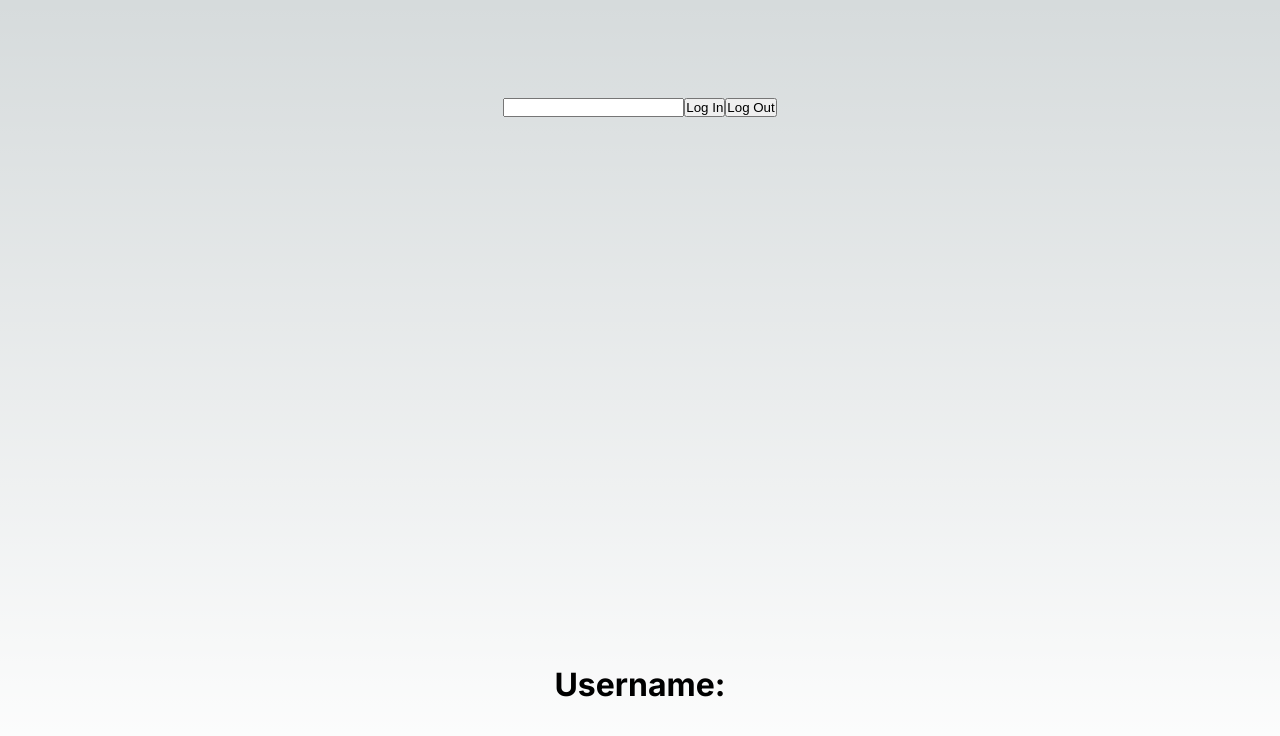
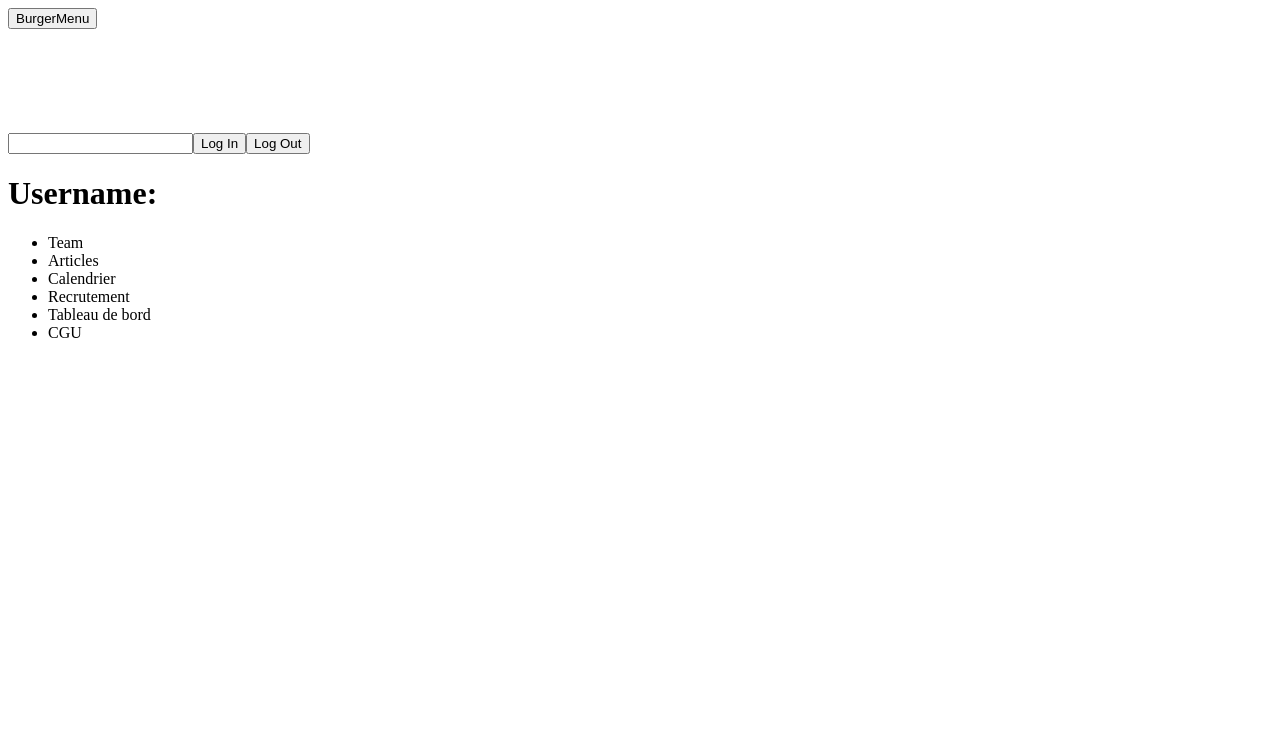
Before and after one commit to QuentinJoanon/VictoryZone-Front, a Next.js app: page / in a window 1280 px wide. Shown: the top 736 px of the page. Built offline with nearby package versions, Linux system fonts and the light colour scheme.

Commit message:
feat: begin layout

```diff
--- a/package.json
+++ b/package.json
@@ -19,6 +19,7 @@
     "react": "18.2.0",
     "react-dom": "18.2.0",
     "react-redux": "^8.0.7",
+    "sass": "^1.63.2",
     "typescript": "5.1.3"
   },
   "devDependencies": {
--- a/src/app/globals.css
+++ /dev/null
@@ -1,107 +0,0 @@
-:root {
-  --max-width: 1100px;
-  --border-radius: 12px;
-  --font-mono: ui-monospace, Menlo, Monaco, 'Cascadia Mono', 'Segoe UI Mono',
-    'Roboto Mono', 'Oxygen Mono', 'Ubuntu Monospace', 'Source Code Pro',
-    'Fira Mono', 'Droid Sans Mono', 'Courier New', monospace;
-
-  --foreground-rgb: 0, 0, 0;
-  --background-start-rgb: 214, 219, 220;
-  --background-end-rgb: 255, 255, 255;
-
-  --primary-glow: conic-gradient(
-    from 180deg at 50% 50%,
-    #16abff33 0deg,
-    #0885ff33 55deg,
-    #54d6ff33 120deg,
-    #0071ff33 160deg,
-    transparent 360deg
-  );
-  --secondary-glow: radial-gradient(
-    rgba(255, 255, 255, 1),
-    rgba(255, 255, 255, 0)
-  );
-
-  --tile-start-rgb: 239, 245, 249;
-  --tile-end-rgb: 228, 232, 233;
-  --tile-border: conic-gradient(
-    #00000080,
-    #00000040,
-    #00000030,
-    #00000020,
-    #00000010,
-    #00000010,
-    #00000080
-  );
-
-  --callout-rgb: 238, 240, 241;
-  --callout-border-rgb: 172, 175, 176;
-  --card-rgb: 180, 185, 188;
-  --card-border-rgb: 131, 134, 135;
-}
-
-@media (prefers-color-scheme: dark) {
-  :root {
-    --foreground-rgb: 255, 255, 255;
-    --background-start-rgb: 0, 0, 0;
-    --background-end-rgb: 0, 0, 0;
-
-    --primary-glow: radial-gradient(rgba(1, 65, 255, 0.4), rgba(1, 65, 255, 0));
-    --secondary-glow: linear-gradient(
-      to bottom right,
-      rgba(1, 65, 255, 0),
-      rgba(1, 65, 255, 0),
-      rgba(1, 65, 255, 0.3)
-    );
-
-    --tile-start-rgb: 2, 13, 46;
-    --tile-end-rgb: 2, 5, 19;
-    --tile-border: conic-gradient(
-      #ffffff80,
-      #ffffff40,
-      #ffffff30,
-      #ffffff20,
-      #ffffff10,
-      #ffffff10,
-      #ffffff80
-    );
-
-    --callout-rgb: 20, 20, 20;
-    --callout-border-rgb: 108, 108, 108;
-    --card-rgb: 100, 100, 100;
-    --card-border-rgb: 200, 200, 200;
-  }
-}
-
-* {
-  box-sizing: border-box;
-  padding: 0;
-  margin: 0;
-}
-
-html,
-body {
-  max-width: 100vw;
-  overflow-x: hidden;
-}
-
-body {
-  color: rgb(var(--foreground-rgb));
-  background: linear-gradient(
-      to bottom,
-      transparent,
-      rgb(var(--background-end-rgb))
-    )
-    rgb(var(--background-start-rgb));
-}
-
-a {
-  color: inherit;
-  text-decoration: none;
-}
-
-@media (prefers-color-scheme: dark) {
-  html {
-    color-scheme: dark;
-  }
-}
--- /dev/null
+++ b/src/app/globals.scss
@@ -0,0 +1,11 @@
+:root {
+  .menu {
+    opacity: 0;
+  }
+
+  .view {
+    opacity: 1;
+    height: 80vh;
+    background-color: black;
+  }
+}
--- a/src/app/layout.tsx
+++ b/src/app/layout.tsx
@@ -1,12 +1,12 @@
 import { ReduxProvider } from '@/redux/provider';
-import './globals.css';
 import { Inter } from 'next/font/google';
+import './globals.scss';
 
 const inter = Inter({ subsets: ['latin'] });
 
 export const metadata = {
-  title: 'Create Next App',
-  description: 'Generated by create next app',
+  title: 'VictoryZone',
+  description: "Bienvenue sur le site de l'équipe VictoryZone",
 };
 
 export default function RootLayout({
@@ -15,9 +15,36 @@ export default function RootLayout({
   children: React.ReactNode;
 }) {
   return (
-    <html lang="en">
-      <body className={inter.className}>
+    <html lang="fr">
+      <body>
+        <header>
+          <div>
+            {/*           <img src="" alt="logo" srcset="" /> */}
+            <button>BurgerMenu</button>
+          </div>
+          <div className="menu">
+            <ul>
+              <li>Team</li>
+              <li>Articles</li>
+              <li>Calendrier</li>
+              <li>Recrutement</li>
+            </ul>
+          </div>
+        </header>
         <ReduxProvider>{children}</ReduxProvider>
+        <footer>
+          {/*         <img src="" alt="logo" srcset="" /> */}
+          <div>
+            <ul>
+              <li>Team</li>
+              <li>Articles</li>
+              <li>Calendrier</li>
+              <li>Recrutement</li>
+              <li>Tableau de bord</li>
+              <li>CGU</li>
+            </ul>
+          </div>
+        </footer>
       </body>
     </html>
   );
--- a/src/app/page.module.css
+++ /dev/null
@@ -1,229 +0,0 @@
-.main {
-  display: flex;
-  flex-direction: column;
-  justify-content: space-between;
-  align-items: center;
-  padding: 6rem;
-  min-height: 100vh;
-}
-
-.description {
-  display: inherit;
-  justify-content: inherit;
-  align-items: inherit;
-  font-size: 0.85rem;
-  max-width: var(--max-width);
-  width: 100%;
-  z-index: 2;
-  font-family: var(--font-mono);
-}
-
-.description a {
-  display: flex;
-  justify-content: center;
-  align-items: center;
-  gap: 0.5rem;
-}
-
-.description p {
-  position: relative;
-  margin: 0;
-  padding: 1rem;
-  background-color: rgba(var(--callout-rgb), 0.5);
-  border: 1px solid rgba(var(--callout-border-rgb), 0.3);
-  border-radius: var(--border-radius);
-}
-
-.code {
-  font-weight: 700;
-  font-family: var(--font-mono);
-}
-
-.grid {
-  display: grid;
-  grid-template-columns: repeat(4, minmax(25%, auto));
-  width: var(--max-width);
-  max-width: 100%;
-}
-
-.card {
-  padding: 1rem 1.2rem;
-  border-radius: var(--border-radius);
-  background: rgba(var(--card-rgb), 0);
-  border: 1px solid rgba(var(--card-border-rgb), 0);
-  transition: background 200ms, border 200ms;
-}
-
-.card span {
-  display: inline-block;
-  transition: transform 200ms;
-}
-
-.card h2 {
-  font-weight: 600;
-  margin-bottom: 0.7rem;
-}
-
-.card p {
-  margin: 0;
-  opacity: 0.6;
-  font-size: 0.9rem;
-  line-height: 1.5;
-  max-width: 30ch;
-}
-
-.center {
-  display: flex;
-  justify-content: center;
-  align-items: center;
-  position: relative;
-  padding: 4rem 0;
-}
-
-.center::before {
-  background: var(--secondary-glow);
-  border-radius: 50%;
-  width: 480px;
-  height: 360px;
-  margin-left: -400px;
-}
-
-.center::after {
-  background: var(--primary-glow);
-  width: 240px;
-  height: 180px;
-  z-index: -1;
-}
-
-.center::before,
-.center::after {
-  content: '';
-  left: 50%;
-  position: absolute;
-  filter: blur(45px);
-  transform: translateZ(0);
-}
-
-.logo {
-  position: relative;
-}
-/* Enable hover only on non-touch devices */
-@media (hover: hover) and (pointer: fine) {
-  .card:hover {
-    background: rgba(var(--card-rgb), 0.1);
-    border: 1px solid rgba(var(--card-border-rgb), 0.15);
-  }
-
-  .card:hover span {
-    transform: translateX(4px);
-  }
-}
-
-@media (prefers-reduced-motion) {
-  .card:hover span {
-    transform: none;
-  }
-}
-
-/* Mobile */
-@media (max-width: 700px) {
-  .content {
-    padding: 4rem;
-  }
-
-  .grid {
-    grid-template-columns: 1fr;
-    margin-bottom: 120px;
-    max-width: 320px;
-    text-align: center;
-  }
-
-  .card {
-    padding: 1rem 2.5rem;
-  }
-
-  .card h2 {
-    margin-bottom: 0.5rem;
-  }
-
-  .center {
-    padding: 8rem 0 6rem;
-  }
-
-  .center::before {
-    transform: none;
-    height: 300px;
-  }
-
-  .description {
-    font-size: 0.8rem;
-  }
-
-  .description a {
-    padding: 1rem;
-  }
-
-  .description p,
-  .description div {
-    display: flex;
-    justify-content: center;
-    position: fixed;
-    width: 100%;
-  }
-
-  .description p {
-    align-items: center;
-    inset: 0 0 auto;
-    padding: 2rem 1rem 1.4rem;
-    border-radius: 0;
-    border: none;
-    border-bottom: 1px solid rgba(var(--callout-border-rgb), 0.25);
-    background: linear-gradient(
-      to bottom,
-      rgba(var(--background-start-rgb), 1),
-      rgba(var(--callout-rgb), 0.5)
-    );
-    background-clip: padding-box;
-    backdrop-filter: blur(24px);
-  }
-
-  .description div {
-    align-items: flex-end;
-    pointer-events: none;
-    inset: auto 0 0;
-    padding: 2rem;
-    height: 200px;
-    background: linear-gradient(
-      to bottom,
-      transparent 0%,
-      rgb(var(--background-end-rgb)) 40%
-    );
-    z-index: 1;
-  }
-}
-
-/* Tablet and Smaller Desktop */
-@media (min-width: 701px) and (max-width: 1120px) {
-  .grid {
-    grid-template-columns: repeat(2, 50%);
-  }
-}
-
-@media (prefers-color-scheme: dark) {
-  .vercelLogo {
-    filter: invert(1);
-  }
-
-  .logo {
-    filter: invert(1) drop-shadow(0 0 0.3rem #ffffff70);
-  }
-}
-
-@keyframes rotate {
-  from {
-    transform: rotate(360deg);
-  }
-  to {
-    transform: rotate(0deg);
-  }
-}
--- a/src/app/page.tsx
+++ b/src/app/page.tsx
@@ -1,8 +1,8 @@
 'use client';
 
-import styles from './page.module.css';
 import LogIn from './log-in';
 import { useAppSelector } from '@/redux/store';
+import { global } from 'styled-jsx/css';
 
 export default function Home() {
   const username = useAppSelector((state) => state.authReducer.value.username);
@@ -10,7 +10,7 @@ export default function Home() {
     (state) => state.authReducer.value.isModerator
   );
   return (
-    <main className={styles.main}>
+    <main>
       <LogIn />
       <h1>Username: {username}</h1>
       {isModerator && <h1> This User is Moderator</h1>}
```
Also changed, not shown: 1 other file (tests, documents, lock files or other folders).
